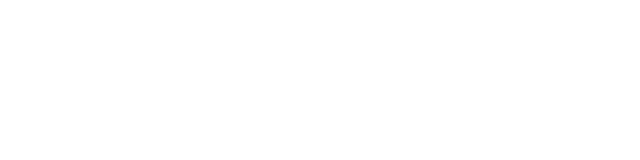
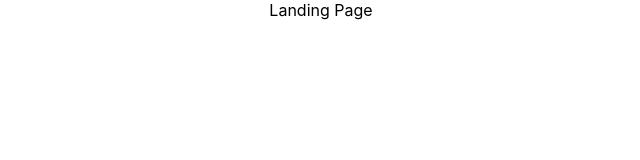
Before and after one commit to MuhammadUllah23/herbal-healers-react, a React (Create React App) app: page / in a window 1280 px wide. Before the commit this address had no page. Shown: the top 160 px of the page, without its empty margins (319-959 px from the left). Built offline with nearby package versions, Linux system fonts and the light colour scheme.

Commit message:
Aet up 3 routes

```diff
--- a/src/App.js
+++ b/src/App.js
@@ -9,7 +9,9 @@ function App() {
     <ThemeProvider theme={theme} >
       <BrowserRouter>
         <Routes>
-
+        <Route path="/" element={<div>Landing Page</div>}/>
+          <Route path="/remedies" element={<div>List of Remedies</div>}/>
+          <Route path="/illnesses" element={<div>List of Ilnesses</div>}/>
         </Routes>
       </BrowserRouter>
     </ThemeProvider>
```
